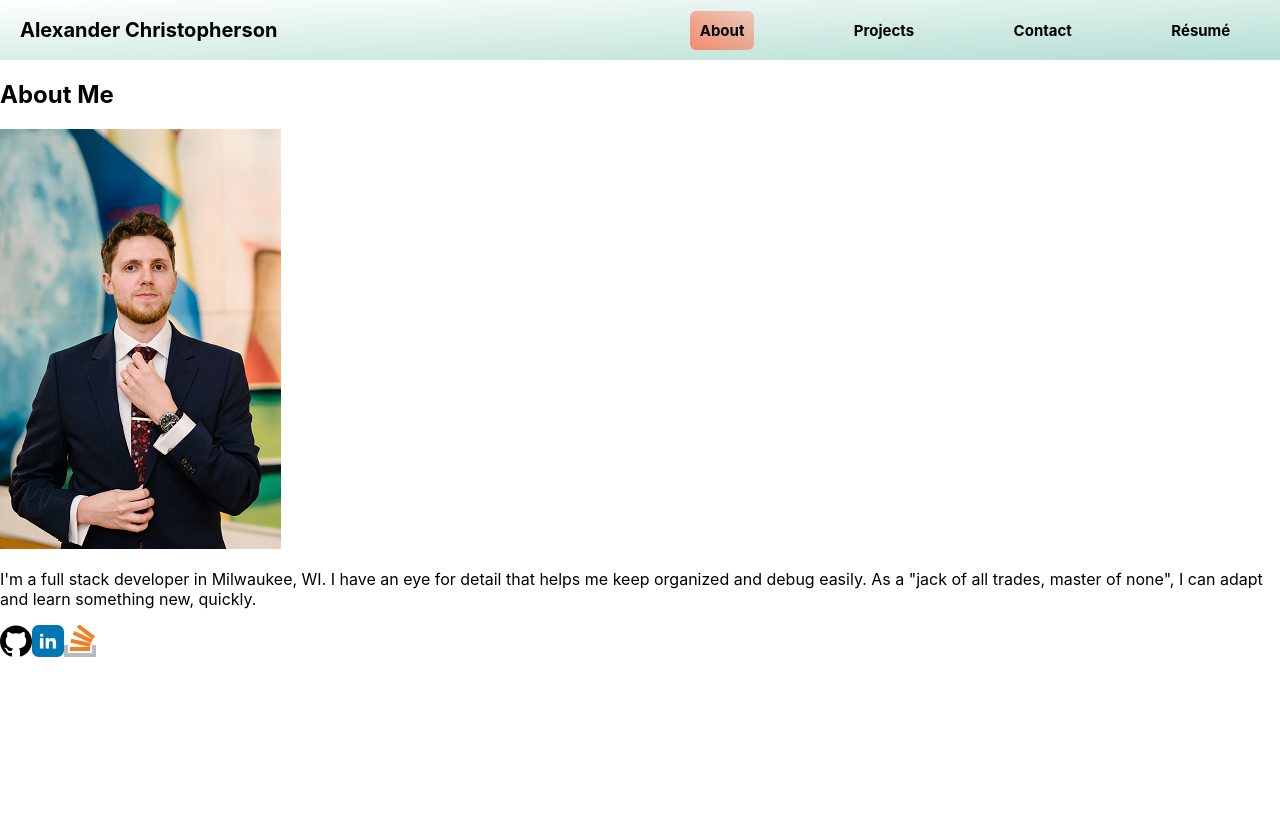
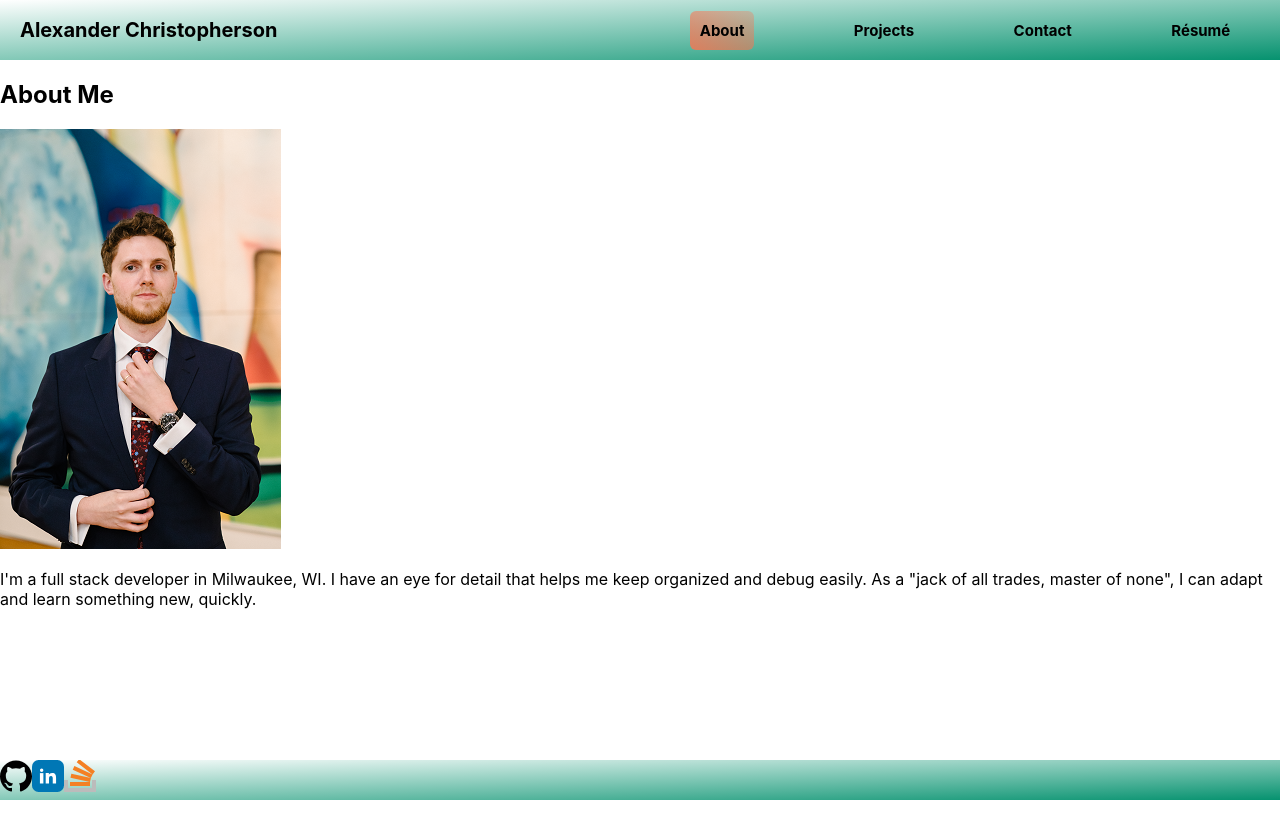
Before and after one commit to albenchris/alexander-christopherson-portfolio, a React (Create React App) app: page / in a window 1280 px wide. Shown: the top 838 px of the page. Before the commit the page ends 800 px from the top, so only its background shows below. Built offline with nearby package versions, Linux system fonts and the light colour scheme.

Commit message:
header and footer positions

```diff
--- a/src/App.js
+++ b/src/App.js
@@ -21,9 +21,9 @@ function App() {
   return (
     <div>
       <Header currentPage={currentPage} handlePageChange={handlePageChange} />
-      <div>
+      <main>
         {renderPage(currentPage)}
-      </div>
+      </main>
       <Footer />
     </div>
   );
--- a/src/components/Header/assets/css/style.css
+++ b/src/components/Header/assets/css/style.css
@@ -6,10 +6,11 @@ header {
     justify-content: space-between;
     min-height: 60px;
     overflow: hidden;
+    top: 0;
     background: linear-gradient(
         to right bottom,
-        rgba(255, 255, 255, 0.7),
-        rgba(6, 146, 111, 0.3)
+        rgba(255, 255, 255, 1),
+        rgba(6, 146, 111, 1)
     );
 }
 
--- a/src/index.css
+++ b/src/index.css
@@ -7,7 +7,7 @@ body {
   -webkit-font-smoothing: antialiased;
   -moz-osx-font-smoothing: grayscale;
   height: 100vh;
-  position: relative;
+  overflow-y: auto;
 }
 
 code {
@@ -25,3 +25,28 @@ a {
   width: 32px;
   height: 32px;
 }
+
+main {
+  position: relative;
+  min-height: 100vh;
+  /* padding-bottom: 40px; */
+  margin-bottom: 40px;
+}
+
+
+header,
+footer {
+  position: -webkit-sticky;
+  position: sticky;
+  z-index: 100;
+}
+
+footer {
+  bottom: 0;
+  height: 40px;
+  background: linear-gradient(
+    to right bottom,
+    rgba(255, 255, 255, 1),
+    rgba(6, 146, 111, 1)
+  );
+}
```
